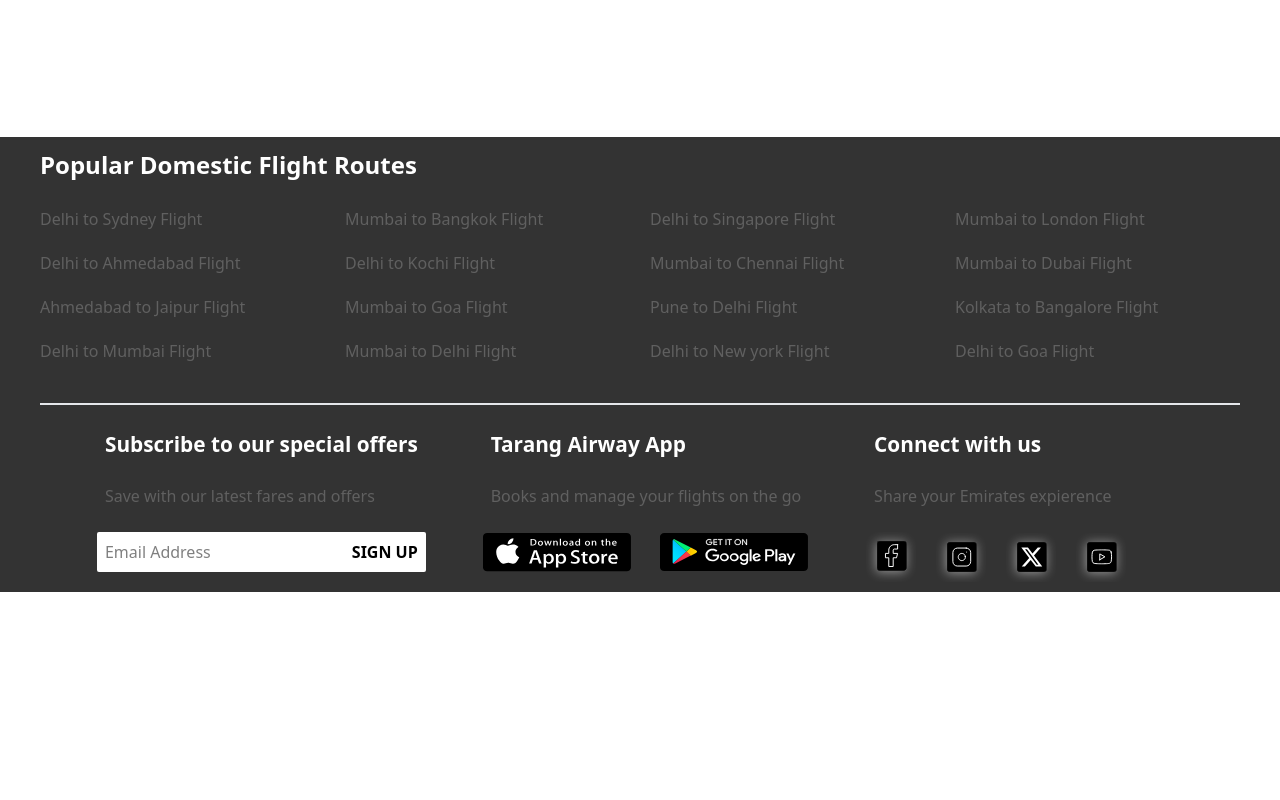
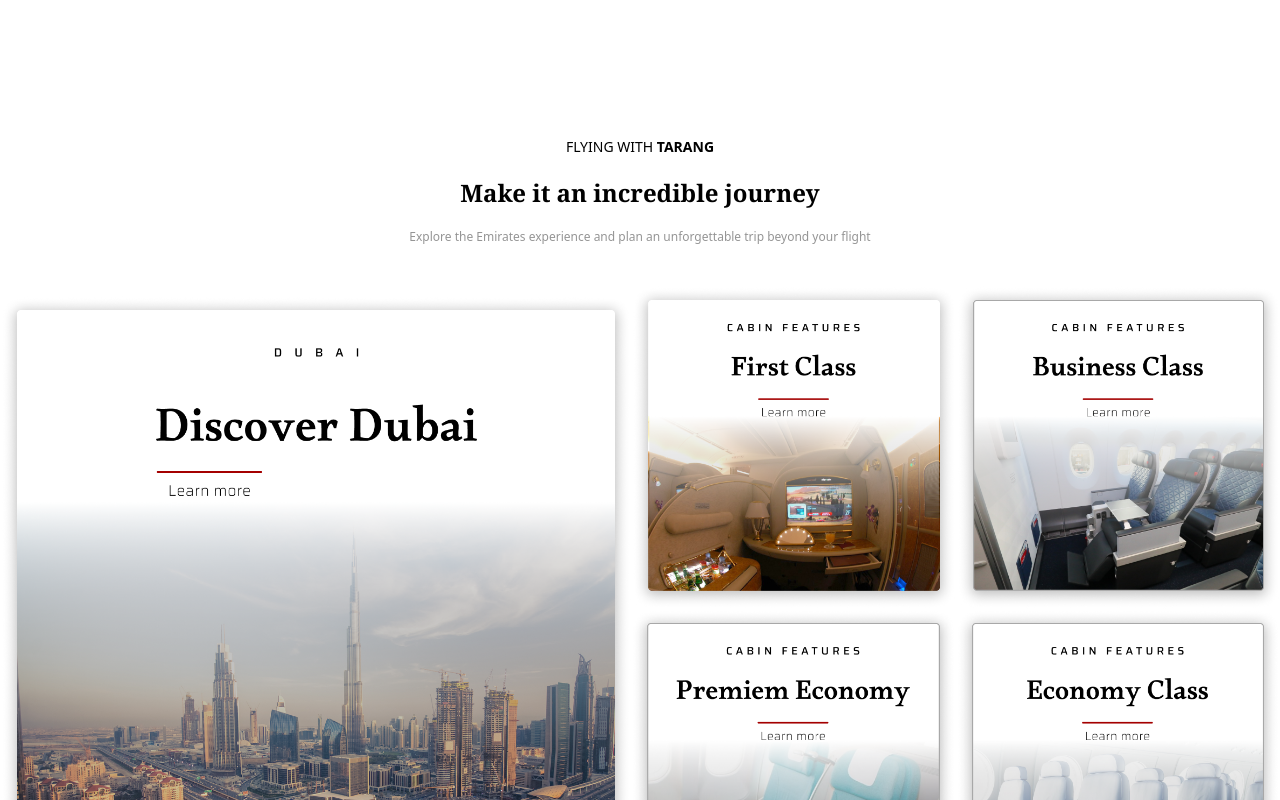
Before and after one commit to Neet2516/CSI-Task-4, a React (Vite) app: page /MainPage in a window 1280 px wide. Shown: the part 2300-3100 px from the top of the page. Before the commit the page ends 2892 px from the top, so only its background shows below. Built offline with nearby package versions, Linux system fonts and the light colour scheme.

Commit message:
Corrected the corrupted file issue in the code while hosting

```diff
--- a/src/pages/Dashboard/Dashboard.jsx
+++ b/src/pages/Dashboard/Dashboard.jsx
@@ -24,6 +24,7 @@ after:md:text-[1.25rem]">
 
             </div>
         <Destinations/>
+        <Explore/>
     </div>
 )
 }
```
